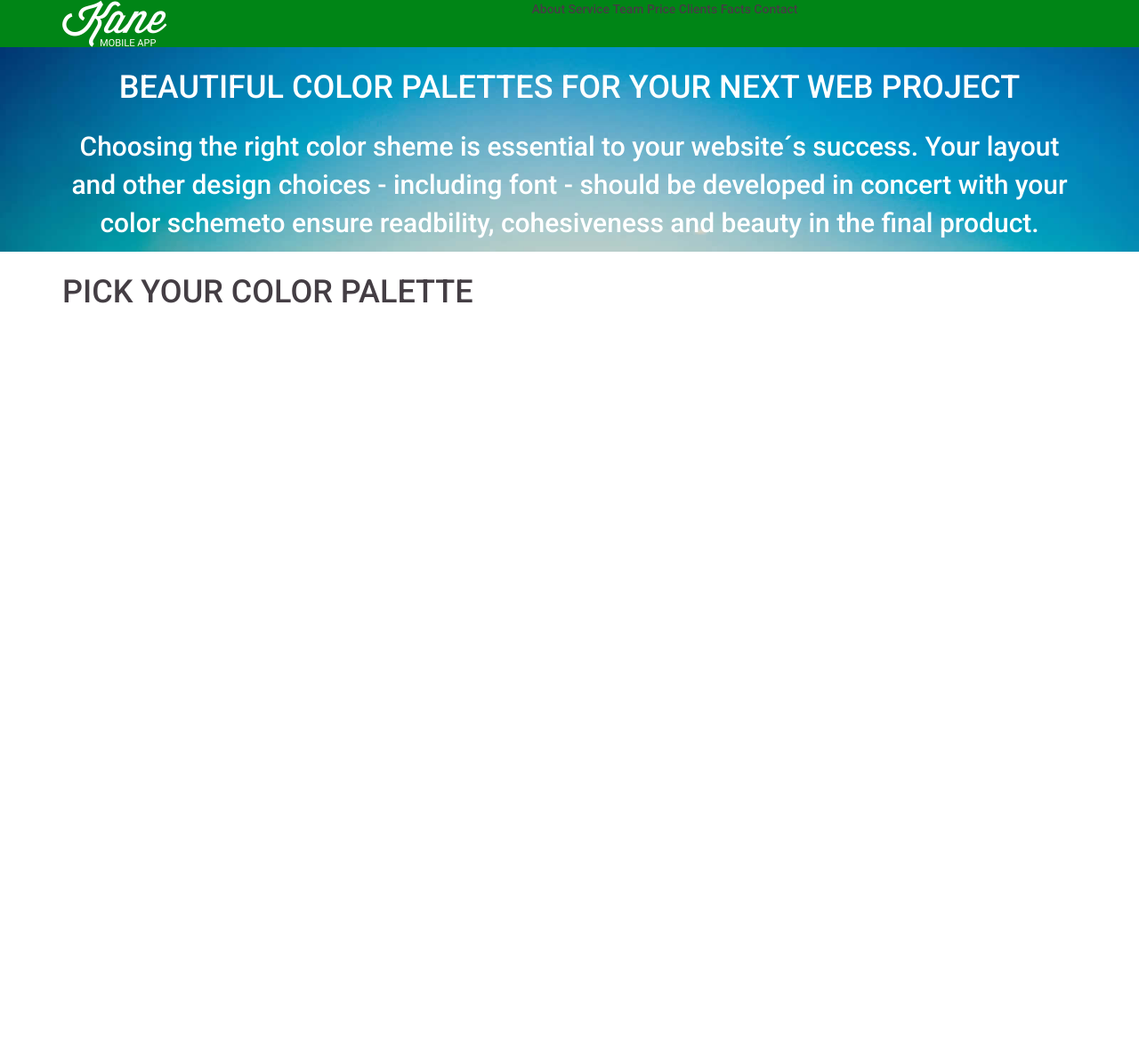
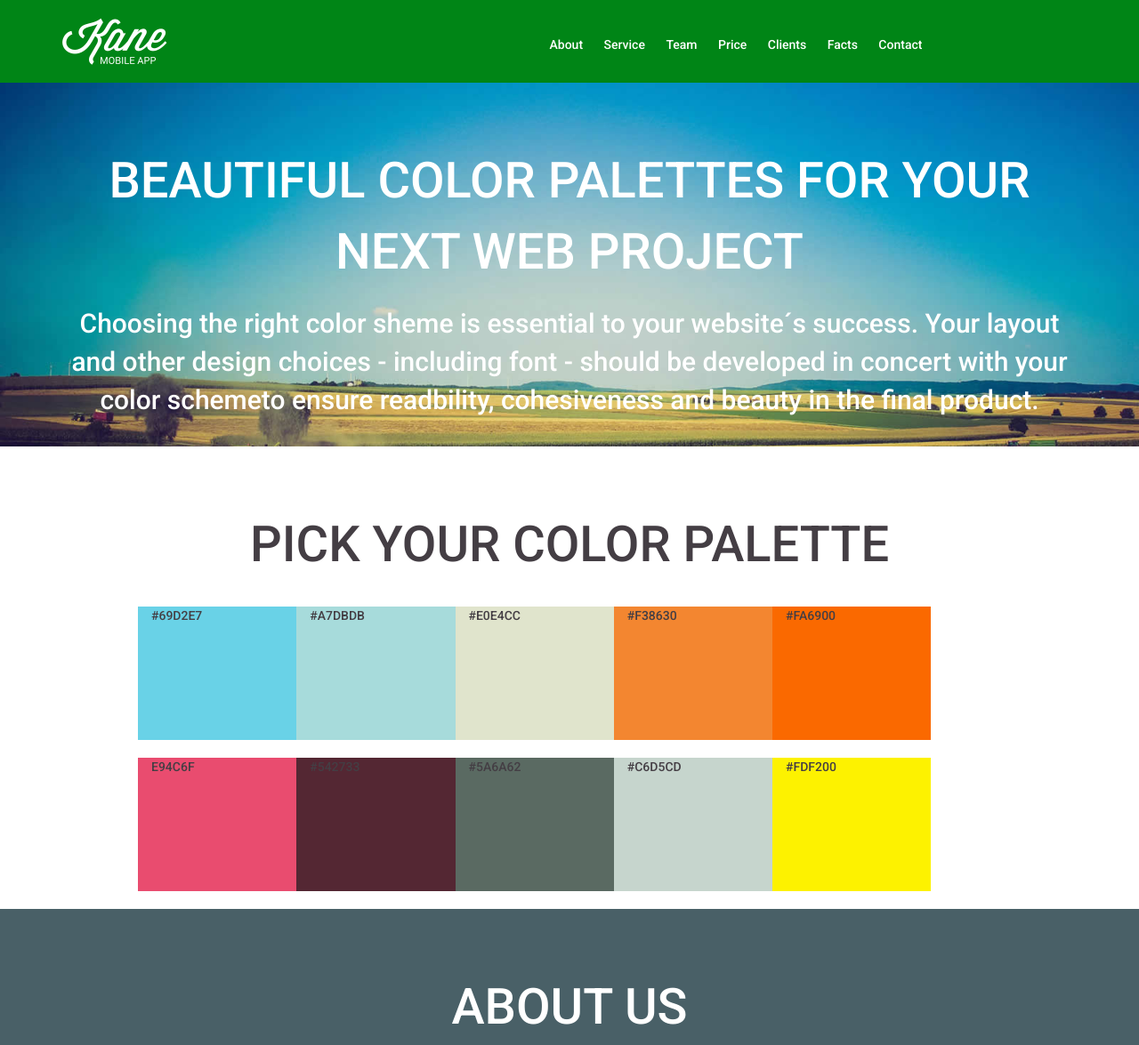
Before and after one commit to MontserratGonzalez1/34Kane, a plain HTML site: page index.html in a window 1280 px wide. Shown: the top 1175 px of the page at 89% size. Before the commit the page ends 800 px from the top, so only its background shows below. Drawn offline with nearby package versions, Linux system fonts and the light colour scheme; files that its build step writes are made by us from their sources.

Commit message:
terminando estructura

```diff
--- a/css/main.css
+++ b/css/main.css
@@ -1,5 +1,6 @@
 header {
 	background-color: #008516;
+	padding: 20px 20px;
 }
 
 #back1 {
@@ -12,19 +13,24 @@ header {
 
 ul {
 	list-style: none;
+	color: #fff;
 }
 
 
 li {
 	display: inline-block;
+	margin-left: 20px;
+	margin-top: 20px;
 }
+
 
 
 	/* COLORES */
 .tamaño{
-	width:;
-	height:;
-}
+	height:150px;
+	width:16.66%;
+  }
+
 
 #C-69D2E7 {
 	background-color: #69D2E7;
@@ -57,12 +63,44 @@ li {
 	background-color: #FDF200;
 }
 
+.back-gris {
+	background-color: #496067;
+}
 
-
-
+.back-verde {
+	background-color: #2adf7f;
+}
 
 /* EXTRAS*/
 
 .te-center {
 	text-align: center;
 }
+
+.titulo {
+	font-size: 4em;
+}
+
+.blanco{
+	color: #fff;
+}
+
+.top20 {
+	margin-top: 20px;
+}
+
+.top70 {
+	margin-top: 70px;
+}
+
+.bottom30 {
+	margin-bottom: 30px;
+}
+
+.pad-left {
+	padding-left: 100px;
+}
+
+.pad-bt {
+	padding-bottom: 100px;
+}
--- a/index.html
+++ b/index.html
@@ -42,10 +42,10 @@
    <div class="container">
         <div class="row">
             <div class="col-lg-12">
-                <h1>
+                <p class="titulo top70 ">
                     BEAUTIFUL COLOR PALETTES FOR YOUR NEXT WEB PROJECT
-                </h1>
-                <h2>
+                </p>
+                <h2 class="bottom30">
                     Choosing the right color sheme is essential to your website´s success. Your layout and other design choices - including font - should be developed in concert with your color schemeto ensure readbility, cohesiveness and beauty in the final product.
                 </h2>
             </div>
@@ -56,23 +56,68 @@
     <div class="container">
         <div class="row">
             <div class="col-lg-12">
-                <h1> PICK YOUR COLOR PALETTE</h1>
+                <p class="titulo te-center top70"> PICK YOUR COLOR PALETTE</p>
             </div>
         </div>
+        <div class="row top20 pad-left">
+            <div class="col-lg-3 tamaño" id="C-69D2E7">
+                <p>#69D2E7</p>
+            </div>
+            <div class="col-lg-2 tamaño" id="C-A7DBDB">
+                <p>#A7DBDB</p>
+            </div>
+            <div class="col-lg-2 tamaño" id="C-E0E4CC">
+                <p>#E0E4CC</p>
+            </div>
+            <div class="col-lg-2 tamaño" id="C-F38630">
+                <p>#F38630</p>
+            </div>
+            <div class="col-lg-3 tamaño" id="C-FA6900">
+                <p>#FA6900</p>
+            </div>
+        </div>
+        <div class="row top20 pad-left">
+            <div class="col-lg-3 tamaño" id="C-E94C6F">
+                <p>E94C6F</p>
+            </div>
+            <div class="col-lg-2 tamaño" id="C-542733">
+                <p>#542733</p>
+            </div>
+            <div class="col-lg-2 tamaño" id="C-5A6A62">
+                <p>#5A6A62 </p>
+            </div>
+            <div class="col-lg-2 tamaño" id="C-C6D5CD">
+                <p>#C6D5CD</p>
+            </div>
+            <div class="col-lg-3 tamaño" id="C-FDF200">
+                <p>#FDF200</p>
+            </div>
+        </div>
+    </div>
+</section>
+<section class="back-gris top20 pad-bt">
+    <div class="container">
         <div class="row">
-            <div class="col-lg-3" id="#C-69D2E7">
+            <div class="col-lg-12">
+                <p class="titulo te-center blanco top70"> ABOUT US</p>
+            </div>
+        </div>
+        <div class="row top70">
+            <div class="col-lg-6">
+                <p>Lorem ipsum dolor sit amet, consectetuer adipiscing elit. Aenean commodo ligula eget dolor. Aenean massa. Cum sociis natoque penatibus et magnis dis parturient montes, nascetur ridiculus mus. Donec quam felis, ultricies nec, pellentesque eu, pretium quis, sem. Nulla consequat massa quis enim. Donec pede justo, fringilla vel, aliquet nec, vulputate eget, arcu. In enim justo, rhoncus ut, imperdiet a, venenatis vitae, justo. Nullam dictum felis eu pede mollis pretium.</p>
 
+                <p>Donec quam felis, ultricies nec, pellentesque eu, pretium quis, sem. Nulla consequat massa quis enim. Donec pede justo, fringilla vel, aliquet nec, vulputate eget, arcu. In enim justo, rhoncus ut, imperdiet a, venenatis vitae, justo. Nullam dictum felis eu pede mollis pretium.</p>
             </div>
-            <div class="col-lg-2" id="#C-A7DBDB">
-
+            <div class="col-lg-6">
+                <img src="img/agency-img3.jpg" class="img-responsive">
             </div>
-            <div class="col-lg-2" id="#C-E0E4CC">
-
-            </div>
-            <div class="col-lg-2" id="#C-F38630">
-
-            </div>
-            <div class="col-lg-3" id="#C-FA6900">
+        </div>
+    </div>
+</section>
+<section class="back-verde">
+    <div class="container">
+        <div class="row">
+            <div class="col-lg-12">
 
             </div>
         </div>
```
